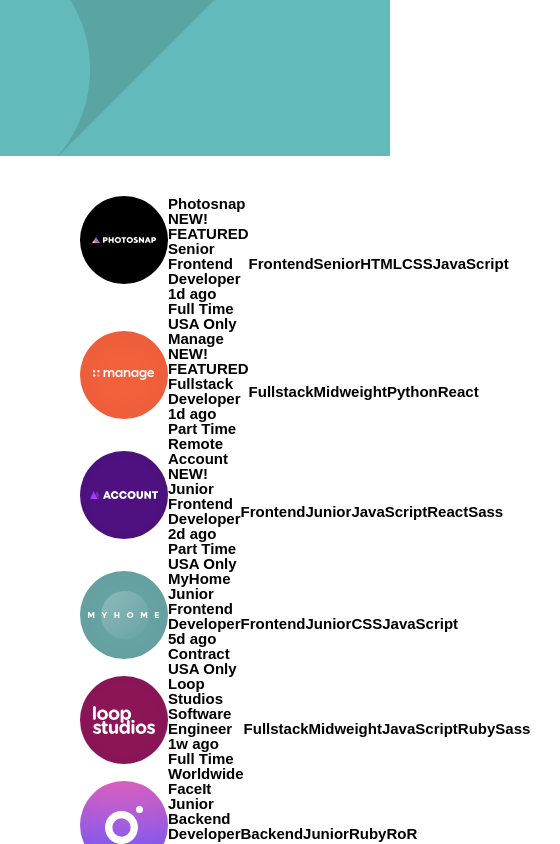
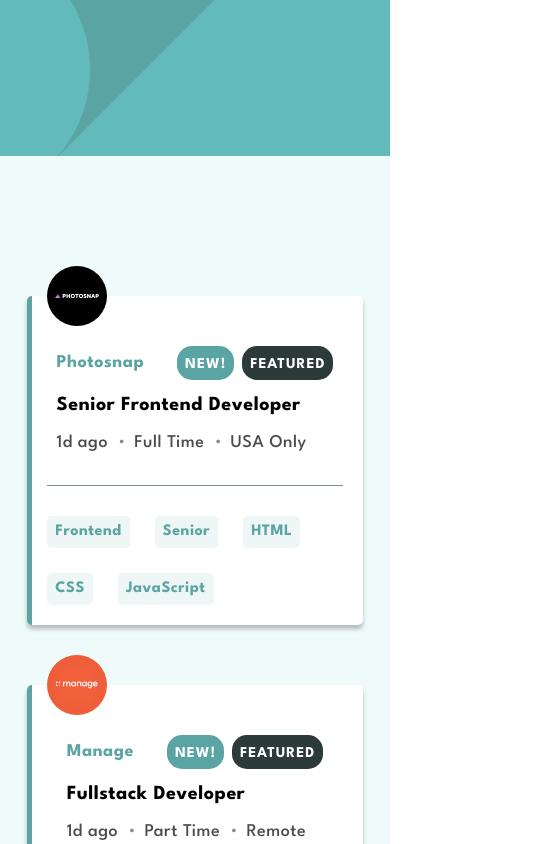
Before and after one commit to JulianTymeczko/Job-Listings, a React (Vite) app in the folder client/: page / in a window 390 px wide. Shown: the top 844 px of the page, 560 px wide, since content can reach past the window. Built offline with nearby package versions, Linux system fonts and the light colour scheme.

Commit message:
finished the project for both screen sizes

```diff
--- a/client/index.html
+++ b/client/index.html
@@ -4,6 +4,7 @@
     <meta charset="UTF-8" />
     <link rel="icon" type="image/svg+xml" href="/vite.svg" />
     <meta name="viewport" content="width=device-width, initial-scale=1.0" />
+
     <link rel="stylesheet" href="header.css" />
     <title>Jobs Filtering</title>
   </head>
--- a/client/src/App.css
+++ b/client/src/App.css
@@ -4,15 +4,18 @@
   --light-grayish-cyan-background: hsl(180, 52%, 96%);
   --light-grayish-cyan-filter-tablets: hsl(180, 31%, 95%);
   --dark-grayish-cyan: hsl(180, 8%, 52%);
-  --very-dark-grayish-cyan: hsl(180, 8%, 52%);
+  --very-dark-grayish-cyan: hsl(180, 14%, 20%);
 }
 body {
   font-size: 15px;
-  font-family: "League Spartan", sans-serif;
+  font-family: "League Spartan" !important;
+  letter-spacing: 0.5px;
 }
 main {
-  background-color: var(--dark-cyan);
-  margin: 40px 80px;
+  background-color: var(--light-grayish-cyan-background);
+  padding: 50px 110px;
+  position: relative;
+  padding-top: 70px;
 }
 .job-card {
   background-color: white;
@@ -20,8 +23,144 @@
   flex-direction: row;
   justify-content: space-between;
   align-items: center;
+  margin-bottom: 30px;
+  position: relative;
+  box-shadow: 0px 4px 4px rgba(0, 0, 0, 0.25);
+  padding: 40px;
+  border-radius: 5px;
 }
 .job-card > div {
   display: flex;
   flex-direction: row;
+  align-items: center;
 }
+.tags {
+  gap: 25px;
+}
+.tags h3 {
+  color: var(--dark-cyan);
+  background-color: var(--light-grayish-cyan-filter-tablets);
+  padding: 8px;
+  font-size: 16px;
+  border-radius: 5px;
+}
+.tags h3:hover {
+  cursor: pointer;
+  color: white;
+  background-color: var(--dark-cyan);
+}
+.green-line {
+  background-color: var(--dark-cyan);
+  width: 5px;
+  left: 0px;
+  height: 100%;
+  position: absolute;
+  border-top-left-radius: 15px;
+  border-bottom-left-radius: 15px;
+}
+.right-of-image {
+  display: flex;
+  flex-direction: column;
+  gap: 15px;
+  margin-left: 25px;
+}
+.right-of-image div {
+  display: flex;
+  flex-direction: row;
+  align-items: center;
+  gap: 10px;
+}
+.right-of-image div h1 {
+  font-size: 25px;
+}
+.right-of-image div h1:hover {
+  cursor: pointer;
+  color: var(--dark-cyan);
+}
+.right-of-image h3 {
+  color: var(--dark-cyan);
+  font-size: 18px;
+}
+#New {
+  color: white;
+  background-color: var(--dark-cyan);
+  padding: 8px;
+  padding-top: 11px;
+  border-radius: 15px;
+  letter-spacing: 1px;
+  font-size: 15px;
+}
+#Featured {
+  color: white;
+  background-color: var(--very-dark-grayish-cyan);
+  font-size: 15px;
+  padding: 8px;
+  padding-top: 11px;
+  border-radius: 15px;
+  letter-spacing: 1px;
+}
+.right-of-image h2 {
+  font-weight: 300;
+  opacity: 0.7;
+  font-size: 18px;
+  display: flex;
+  flex-direction: row;
+  align-items: center;
+}
+.right-of-image span {
+  margin-left: 10px;
+  font-size: 25px;
+  transform: translateY(-20%);
+  opacity: 0.65;
+}
+@media screen and (max-width: 1100px) {
+  main {
+    padding: 70px 7%;
+    padding-top: 140px;
+  }
+  .job-card {
+    background-color: white;
+    display: flex;
+    flex-direction: column;
+    gap: 30px;
+    margin-bottom: 60px;
+    position: relative;
+
+    padding: 20px;
+    padding-top: 50px;
+  }
+  .job-card img {
+    position: absolute;
+    top: 0px;
+    left: 20px;
+    height: 60px;
+    width: 60px;
+    transform: translateY(-50%);
+  }
+  .job-card > div {
+    display: flex;
+    flex-direction: column;
+  }
+  .tags {
+    flex-direction: row !important;
+    flex-wrap: wrap;
+    border-top: 1px solid var(--dark-grayish-cyan);
+    padding-top: 30px;
+  }
+
+  .right-of-image {
+    margin: 0px;
+  }
+  .right-of-image div h1 {
+    font-size: 20px;
+  }
+  .right-of-image h3:first-child {
+    margin-right: 25px;
+  }
+  .right-of-image div {
+    gap: 8px;
+  }
+  .green-line {
+    top: 0px;
+  }
+}
--- a/client/src/App.jsx
+++ b/client/src/App.jsx
@@ -1,12 +1,49 @@
 import "./App.css";
 import data from "./data.json";
 import "./reset.css";
+import Nav from "./Nav";
+import { useEffect, useState } from "react";
+
 function App() {
+  const [tags, setTags] = useState([]);
+  const addTag = (el) => {
+    for (let x of tags) {
+      if (el == x) {
+        return;
+      }
+    }
+    setTags([...tags, el]);
+  };
+  function isSubset(subArray, mainArray) {
+    for (let i = 0; i < subArray.length; i++) {
+      if (mainArray.indexOf(subArray[i]) === -1) {
+        return false;
+      }
+    }
+    return true;
+  }
+  useEffect(() => {
+    console.log(tags);
+    console.log(...tags);
+  }, [tags]);
   return (
     <>
       <main>
-        {data.map((el) => (
+        <Nav tags={tags} setTags={setTags}></Nav>
+        {data
+          .filter((el) => {
+            console.log([...el.languages, ...el.tools]);
+            return isSubset(tags, [
+              ...el.languages,
+              ...el.tools,
+              el.role,
+              el.level,
+            ]);
+          })
+          .map((el) => (
+            <>
               <div className="job-card" key={el.id}>
+                {el.featured && <div className="green-line"></div>}
                 <div>
                   <img
                     src={`/src/assets${el.logo.slice(1)}`}
@@ -14,37 +51,66 @@
                     height={"88px"}
                     width={"88px"}
                   />
-              <div>
+                  <div className="right-of-image">
                     <div>
                       <h3>{el.company}</h3>
-                  {el.new && <h3>NEW!</h3>}
-                  {el.featured && <h3>FEATURED</h3>}
+                      {el.new && <h3 id="New">NEW!</h3>}
+                      {el.featured && <h3 id="Featured">FEATURED</h3>}
                     </div>
                     <div>
                       <h1>{el.position}</h1>
                     </div>
                     <div>
-                  <h2>{el.postedAt}</h2>
-                  <h2>{el.contract}</h2>
+                      <h2>
+                        {el.postedAt} <span>.</span>
+                      </h2>
+                      <h2>
+                        {el.contract} <span>.</span>
+                      </h2>
                       <h2>{el.location}</h2>
                     </div>
                   </div>
                 </div>
-            <div>
-              <h3>{el.role}</h3>
-              <h3>{el.level}</h3>
+                <div className="tags">
+                  <h3
+                    onClick={() => {
+                      addTag(el.role);
+                    }}
+                  >
+                    {el.role}
+                  </h3>
+                  <h3
+                    onClick={() => {
+                      addTag(el.level);
+                    }}
+                  >
+                    {el.level}
+                  </h3>
                   {el.languages.map((item) => (
                     <>
-                  <h3>{item}</h3>
+                      <h3
+                        onClick={() => {
+                          addTag(item);
+                        }}
+                      >
+                        {item}
+                      </h3>
                     </>
                   ))}
                   {el.tools.map((item) => (
                     <>
-                  <h3>{item}</h3>
+                      <h3
+                        onClick={() => {
+                          addTag(item);
+                        }}
+                      >
+                        {item}
+                      </h3>
                     </>
                   ))}
                 </div>
               </div>
+            </>
           ))}
       </main>
     </>
--- /dev/null
+++ b/client/src/Nav.css
@@ -0,0 +1,65 @@
+@import url("https://fonts.googleapis.com/css2?family=League+Spartan:wght@500;700&display=swap");
+:root {
+  --dark-cyan: hsl(180, 29%, 50%);
+  --light-grayish-cyan-background: hsl(180, 52%, 96%);
+  --light-grayish-cyan-filter-tablets: hsl(180, 31%, 95%);
+  --dark-grayish-cyan: hsl(180, 8%, 52%);
+  --very-dark-grayish-cyan: hsl(180, 14%, 20%);
+}
+#nav {
+  display: flex;
+  flex-direction: row;
+  justify-content: space-between;
+  background-color: white;
+  width: calc(100% - 220px);
+  align-items: center;
+  position: absolute;
+  top: 0px;
+  transform: translateY(-50%);
+  box-shadow: 0px 4px 4px rgba(0, 0, 0, 0.25);
+  padding: 20px 40px;
+  border-radius: 5px;
+}
+#nav h4 {
+  color: var(--dark-cyan);
+}
+#nav h4:hover {
+  cursor: pointer;
+  text-decoration: underline;
+}
+#nav > div {
+  display: flex;
+  flex-direction: row;
+  gap: 10px;
+}
+#tag {
+  display: flex;
+  flex-direction: row;
+  align-items: center;
+  background-color: var(--dark-cyan);
+  border-radius: 5px;
+}
+#tag h3 {
+  padding: 10px;
+  background-color: var(--light-grayish-cyan-filter-tablets);
+  color: var(--dark-cyan);
+}
+#tag svg {
+  padding: 0px 10px;
+}
+#tag:hover {
+  background-color: var(--very-dark-grayish-cyan);
+}
+svg:hover {
+  cursor: pointer;
+}
+@media screen and (max-width: 1100px) {
+  #nav {
+    width: 86%;
+    gap: 15px;
+    padding: 20px;
+  }
+  #nav > div {
+    flex-wrap: wrap;
+  }
+}
--- /dev/null
+++ b/client/src/Nav.jsx
@@ -0,0 +1,50 @@
+import "./Nav.css";
+export default function Nav({ tags, setTags }) {
+  // Function to remove an item from the array
+  const removeItem = (itemToRemove) => {
+    // Use the spread operator to create a new array without the item to be removed
+    const updatedItems = tags.filter((item) => item !== itemToRemove);
+
+    // Update the state with the new array
+    setTags(updatedItems);
+  };
+
+  return (
+    <>
+      {tags?.length > 0 && (
+        <nav id="nav">
+          <div>
+            {tags?.map((el) => (
+              <div key={el} id="tag">
+                <h3>{el}</h3>
+                <svg
+                  xmlns="http://www.w3.org/2000/svg"
+                  width="35"
+                  height="14"
+                  onClick={() => {
+                    removeItem(el);
+                  }}
+                >
+                  <path
+                    fill="#FFF"
+                    fillRule="evenodd"
+                    d="M11.314 0l2.121 2.121-4.596 4.596 4.596 4.597-2.121 2.121-4.597-4.596-4.596 4.596L0 11.314l4.596-4.597L0 2.121 2.121 0l4.596 4.596L11.314 0z"
+                  />
+                </svg>
+              </div>
+            ))}
+          </div>
+          <div>
+            <h4
+              onClick={() => {
+                setTags([]);
+              }}
+            >
+              Clear
+            </h4>
+          </div>
+        </nav>
+      )}
+    </>
+  );
+}
--- a/client/src/main.jsx
+++ b/client/src/main.jsx
@@ -1,7 +1,8 @@
 import React from "react";
 import ReactDOM from "react-dom/client";
 import App from "./App.jsx";
-
+import "./reset.css";
+import "./App.css";
 ReactDOM.createRoot(document.getElementById("root")).render(
   <React.StrictMode>
     <App />
```
Also changed, not shown: client/src/assets/images/icon-remove.svg, client/src/index.css (deleted). Lines whose indentation alone changed are shown as unchanged.
